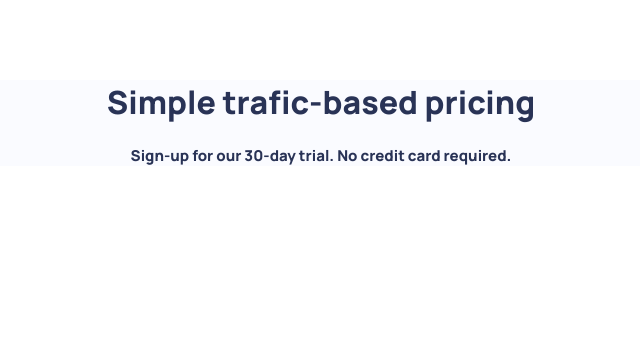
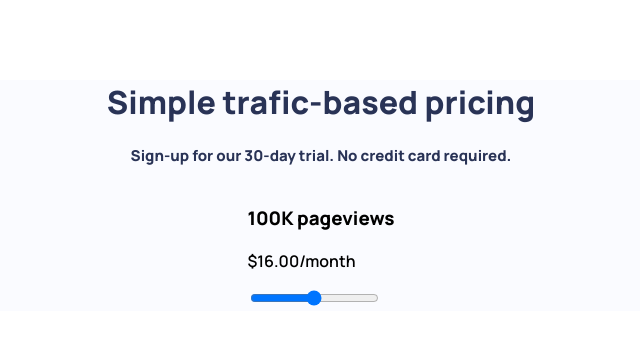
Before and after one commit to Vernacci/interactive-pricing-component, a Vue app: page / in a window 1280 px wide. Shown: the top 344 px of the page, without its empty margins (319-959 px from the left). Built offline with nearby package versions, Linux system fonts and the light colour scheme.

Commit message:
Added Slider component

```diff
--- a/src/App.vue
+++ b/src/App.vue
@@ -1,9 +1,11 @@
 <script setup>
 import Header from './components/Header.vue';
+import Slider from './components/Slider.vue';
 </script>
 
 <template>
   <Header />
+  <Slider />
 </template>
 
 <style>
--- /dev/null
+++ b/src/components/Slider.vue
@@ -0,0 +1,21 @@
+<script setup></script>
+
+<template>
+  <main class="container">
+    <div class="content">
+      <h3>100K pageviews</h3>
+      <p class="price">$16.00/month</p>
+      <div class="slider-container">
+        <input type="range" name="uau" id="" />
+      </div>
+    </div>
+  </main>
+</template>
+
+<style>
+.container {
+  display: flex;
+  justify-content: center;
+  align-items: center;
+}
+</style>
```
